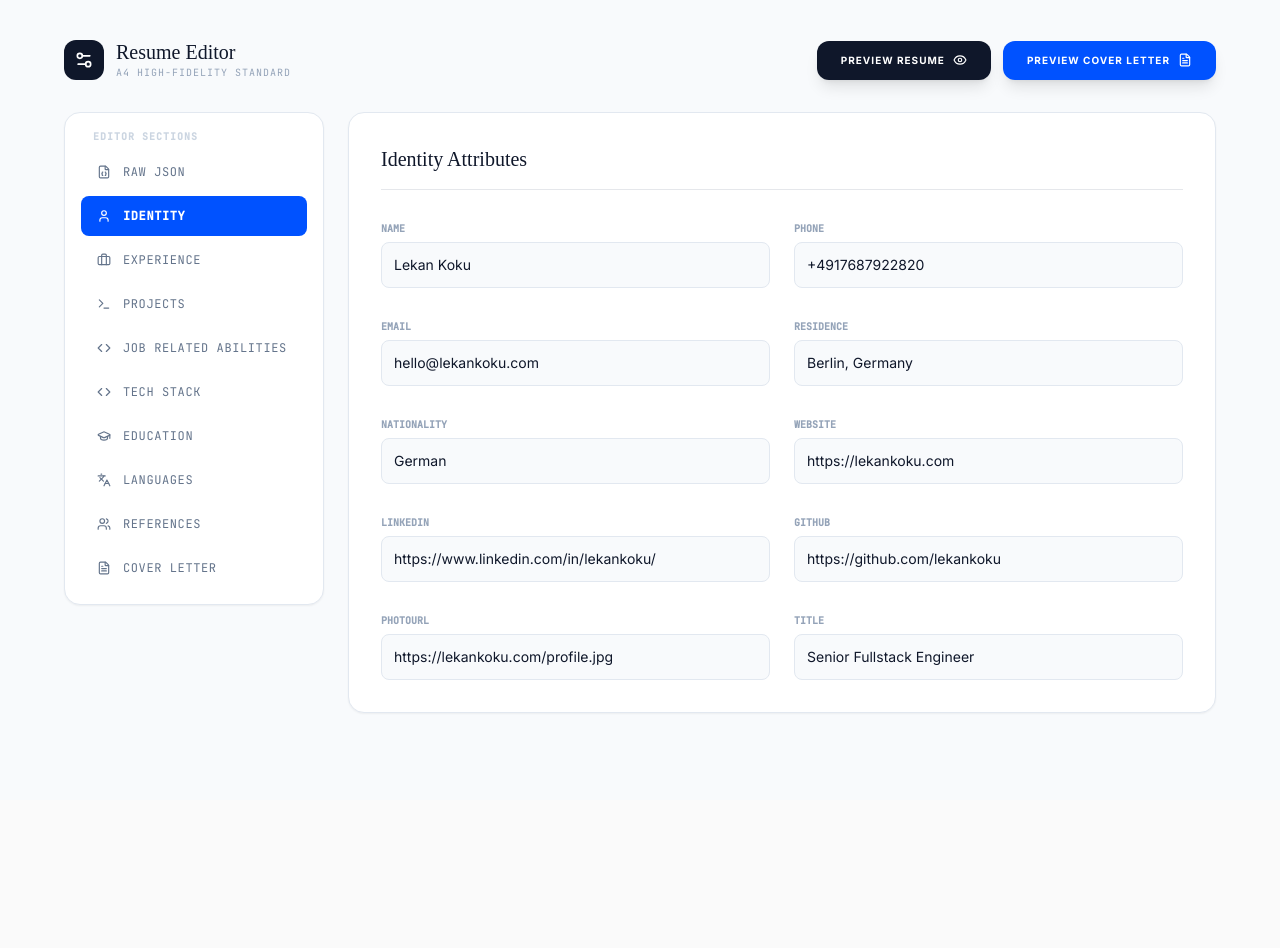
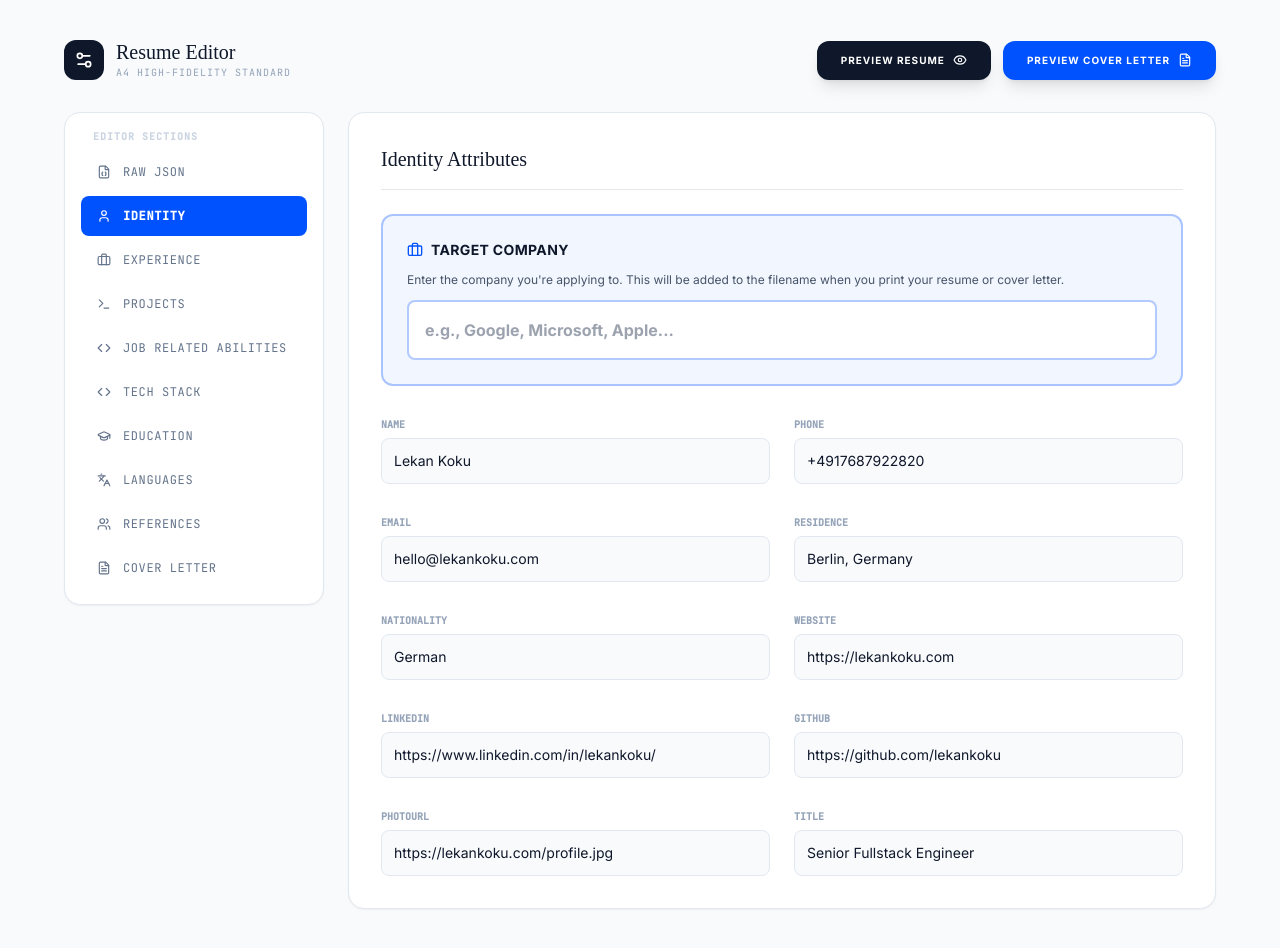
Before and after one commit to lekankoku/resume-builder, a React (Vite) app: page / in a window 1280 px wide. Before the commit the page ends 800 px from the top, so only its background shows below. Built offline with nearby package versions, Linux system fonts and the light colour scheme; a web font is replaced by a local one.

Commit message:
feat: added company name filter

```diff
--- a/App.tsx
+++ b/App.tsx
@@ -56,6 +56,7 @@ const STORAGE_KEY_REFERENCES = 'resume-references';
 const STORAGE_KEY_LANGUAGES = 'resume-languages';
 const STORAGE_KEY_EDUCATION = 'resume-education';
 const STORAGE_KEY_COVER_LETTER = 'resume-cover-letter';
+const STORAGE_KEY_TARGET_COMPANY = 'resume-target-company';
 
 // Sortable Item Component
 interface SortableItemProps {
@@ -131,10 +132,13 @@ const App: React.FC = () => {
   const [activeTab, setActiveTab] = useState('personal');
   const [printVariant, setPrintVariant] = useState<'strict-2-page' | 'continuous'>('continuous');
   const [viewMode, setViewMode] = useState<'resume' | 'cover-letter'>('resume');
+  const [targetCompany, setTargetCompany] = useState<string>(() => {
+    const stored = localStorage.getItem(STORAGE_KEY_TARGET_COMPANY);
+    return stored || '';
+  });
   const [coverLetter, setCoverLetter] = useState<{
     recipientName: string;
     recipientTitle: string;
-    companyName: string;
     companyAddress: string;
     date: string;
     body: string;
@@ -143,7 +147,6 @@ const App: React.FC = () => {
     return stored ? JSON.parse(stored) : {
       recipientName: '',
       recipientTitle: '',
-      companyName: '',
       companyAddress: '',
       date: new Date().toLocaleDateString('en-US', { year: 'numeric', month: 'long', day: 'numeric' }),
       body: ''
@@ -176,18 +179,24 @@ const App: React.FC = () => {
     localStorage.setItem(STORAGE_KEY_COVER_LETTER, JSON.stringify(coverLetter));
   }, [coverLetter]);
 
+  // Save target company to localStorage whenever it changes
+  useEffect(() => {
+    localStorage.setItem(STORAGE_KEY_TARGET_COMPANY, targetCompany);
+  }, [targetCompany]);
+
   useEffect(() => {
     setJsonInput(JSON.stringify(data, null, 2));
   }, [data]);
 
   // Update document title for print filename
   useEffect(() => {
+    const companyPart = targetCompany ? ` (${targetCompany})` : '';
     if (viewMode === 'resume') {
-      document.title = `${data.personal.name} (${data.personal.title})`;
+      document.title = `${data.personal.name} (${data.personal.title})${companyPart}`;
     } else {
-      document.title = `${data.personal.name} - Cover Letter`;
+      document.title = `${data.personal.name} - Cover Letter${companyPart}`;
     }
-  }, [data.personal.name, data.personal.title, viewMode]);
+  }, [data.personal.name, data.personal.title, viewMode, targetCompany]);
 
   const handleApplyJson = () => {
     try {
@@ -404,6 +413,30 @@ const App: React.FC = () => {
             {activeTab === 'personal' && (
               <div className="space-y-6">
                 <h2 className="text-xl font-display text-slate-900 border-b pb-4">Identity Attributes</h2>
+
+                {/* Target Company Field */}
+                <div className="p-6 bg-accent/5 border-2 border-accent/30 rounded-xl space-y-3">
+                  <div className="flex items-center gap-2">
+                    <Briefcase size={16} className="text-accent" />
+                    <h3 className="text-sm font-bold text-slate-900 uppercase tracking-wide">Target Company</h3>
+                  </div>
+                  <p className="text-xs text-slate-600">
+                    Enter the company you're applying to. This will be added to the filename when you print your resume or cover letter.
+                  </p>
+                  <input
+                    className="w-full p-4 bg-white border-2 border-accent/30 rounded-lg text-base font-bold focus:ring-2 focus:ring-accent outline-none"
+                    value={targetCompany}
+                    onChange={(e) => setTargetCompany(e.target.value)}
+                    placeholder="e.g., Google, Microsoft, Apple..."
+                  />
+                  {targetCompany && (
+                    <div className="text-xs text-slate-500 space-y-1 pt-2">
+                      <p className="font-mono">📄 Resume: <span className="font-bold text-accent">{data.personal.name} ({data.personal.title}) ({targetCompany})</span></p>
+                      <p className="font-mono">📝 Cover Letter: <span className="font-bold text-accent">{data.personal.name} - Cover Letter ({targetCompany})</span></p>
+                    </div>
+                  )}
+                </div>
+
                 <div className="grid grid-cols-2 gap-6">
                   {Object.keys(data.personal).map(key => (
                     <div key={key} className="space-y-1">
@@ -921,7 +954,6 @@ const App: React.FC = () => {
                   <p className="text-sm text-slate-500 mt-2">Create a professional cover letter to accompany your resume.</p>
                 </div>
                 <div className="space-y-6">
-                  <div className="grid grid-cols-2 gap-4">
                   <div className="space-y-1">
                     <label className="text-[10px] font-mono font-black uppercase text-slate-400">Date</label>
                     <input
@@ -931,7 +963,6 @@ const App: React.FC = () => {
                       onChange={(e) => updateCoverLetterField('date', e.target.value)}
                       placeholder="January 6, 2026"
                     />
-                    </div>
                   </div>
 
                   <div className="space-y-4 p-4 bg-slate-50 rounded-xl">
@@ -955,16 +986,19 @@ const App: React.FC = () => {
                           placeholder="Senior Hiring Manager"
                         />
                       </div>
-                      <div className="space-y-1">
+                      <div className="space-y-1 col-span-2">
                         <label className="text-[10px] font-mono font-black uppercase text-slate-400">Company Name</label>
                         <input
                           className="w-full p-3 bg-white border border-slate-200 rounded-lg text-sm focus:ring-2 focus:ring-accent outline-none"
-                          value={coverLetter.companyName}
-                          onChange={(e) => updateCoverLetterField('companyName', e.target.value)}
+                          value={targetCompany}
+                          onChange={(e) => setTargetCompany(e.target.value)}
                           placeholder="Company Inc."
                         />
+                        <p className="text-[10px] text-slate-400 mt-1">
+                          💡 This is shared with your resume. Set it once in the Identity tab.
+                        </p>
                       </div>
-                      <div className="space-y-1">
+                      <div className="space-y-1 col-span-2">
                         <label className="text-[10px] font-mono font-black uppercase text-slate-400">Company Address</label>
                         <input
                           className="w-full p-3 bg-white border border-slate-200 rounded-lg text-sm focus:ring-2 focus:ring-accent outline-none"
@@ -1023,7 +1057,8 @@ const App: React.FC = () => {
 
             <button
               onClick={() => {
-                document.title = `${data.personal.name} - Cover Letter`;
+                const companyPart = targetCompany ? ` (${targetCompany})` : '';
+                document.title = `${data.personal.name} - Cover Letter${companyPart}`;
                 window.print();
               }}
               className="flex items-center gap-2 px-8 py-2.5 bg-accent text-white font-bold rounded-xl shadow-lg hover:shadow-xl transition-all uppercase tracking-widest text-[10px]"
@@ -1060,11 +1095,11 @@ const App: React.FC = () => {
             <div className="mb-10 space-y-6">
               <p className="text-sm text-slate-700 font-medium">{coverLetter.date}</p>
 
-              {(coverLetter.recipientName || coverLetter.recipientTitle || coverLetter.companyName || coverLetter.companyAddress) && (
+              {(coverLetter.recipientName || coverLetter.recipientTitle || targetCompany || coverLetter.companyAddress) && (
                 <div className="text-sm text-slate-700 space-y-0.5">
                   {coverLetter.recipientName && <p className="font-bold">{coverLetter.recipientName}</p>}
                   {coverLetter.recipientTitle && <p>{coverLetter.recipientTitle}</p>}
-                  {coverLetter.companyName && <p className="font-bold text-accent">{coverLetter.companyName}</p>}
+                  {targetCompany && <p className="font-bold text-accent">{targetCompany}</p>}
                   {coverLetter.companyAddress && <p>{coverLetter.companyAddress}</p>}
                 </div>
               )}
@@ -1159,7 +1194,8 @@ const App: React.FC = () => {
 
           <button
             onClick={() => {
-              document.title = `${data.personal.name} (${data.personal.title})`;
+              const companyPart = targetCompany ? ` (${targetCompany})` : '';
+              document.title = `${data.personal.name} (${data.personal.title})${companyPart}`;
               window.print();
             }}
             className="flex items-center gap-2 px-8 py-2.5 bg-accent text-white font-bold rounded-xl shadow-lg hover:shadow-xl transition-all uppercase tracking-widest text-[10px]"
```
Lines whose indentation alone changed are shown as unchanged.
